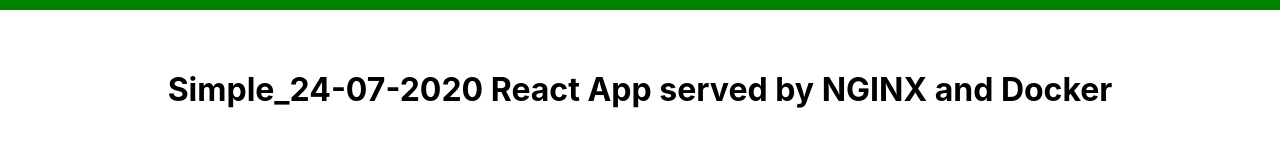
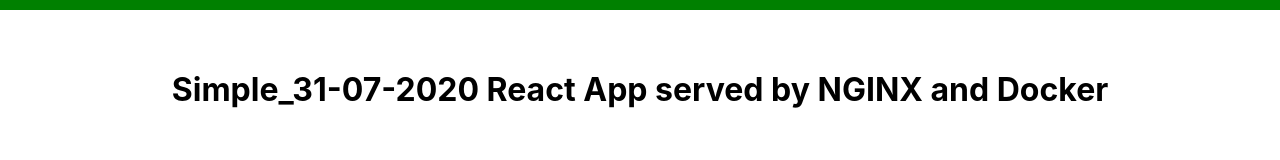
Before and after one commit to shantanusohni/ReactJS_Kubernetes_deployment_JMD, a React (Create React App) app: page / in a window 1280 px wide. Shown: the part 127-287 px from the top of the page. Built offline with nearby package versions, Linux system fonts and the light colour scheme.

Commit message:
update in header

```diff
--- a/src/App.js
+++ b/src/App.js
@@ -8,7 +8,7 @@
     <div className="App">
       <Header />
       <div class="dashboard">
-        <h1>Simple_24-07-2020 React App served by NGINX and Docker</h1>
+        <h1>Simple_31-07-2020 React App served by NGINX and Docker</h1>
       </div>
       <Footer />
     </div>
```
